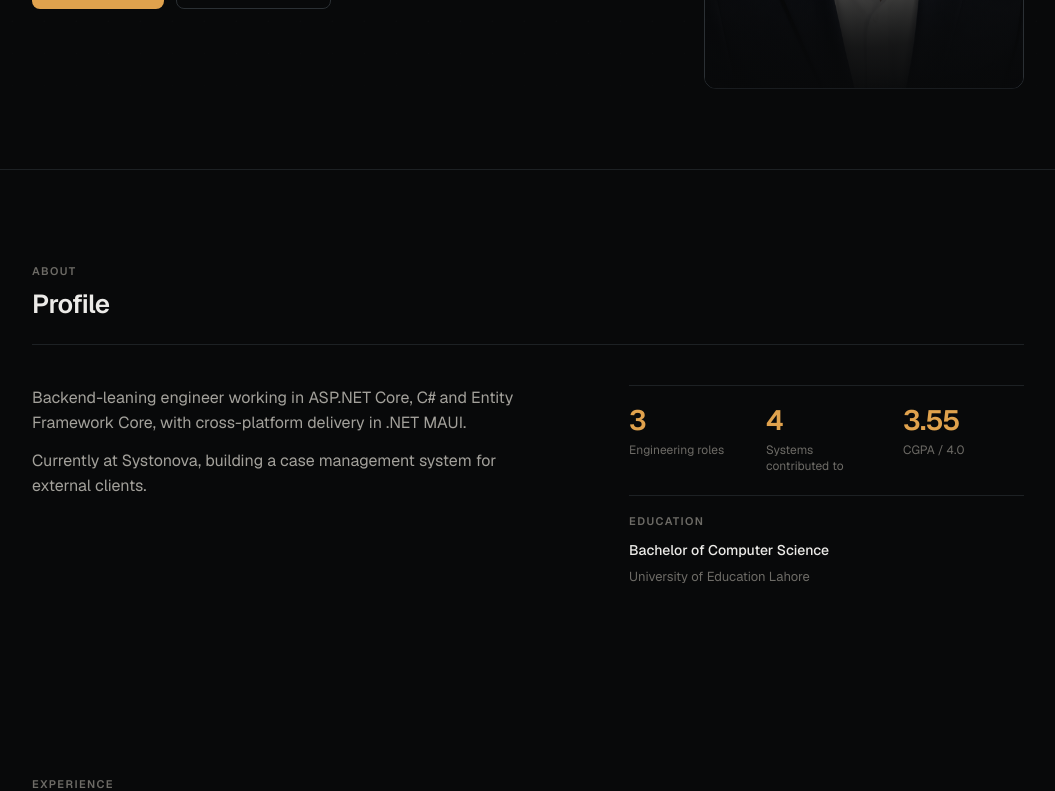
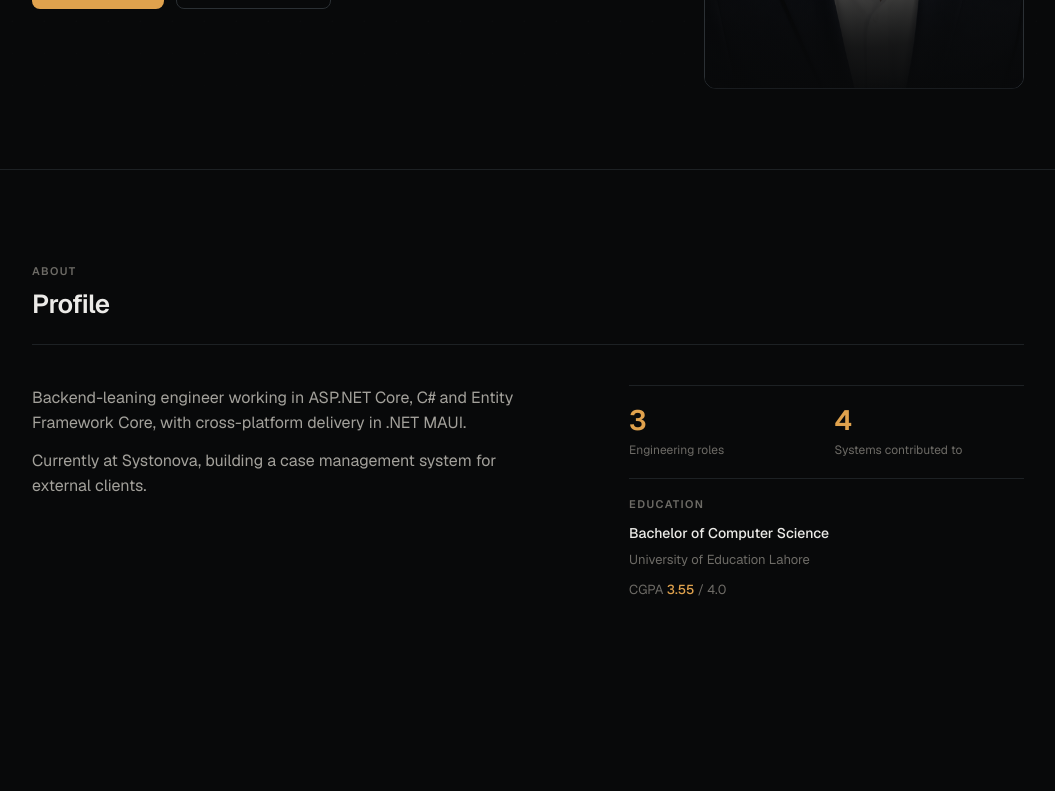
Before and after one commit to awaisahmad-git-hub/Portfolio, a Next.js app: page / in a window 1280 px wide. Shown: the part 455-1246 px from the top of the page, without its empty margins (112-1167 px from the left). Built offline with nearby package versions, Linux system fonts and the light colour scheme; no server answers.

Commit message:
Move CGPA to education block; update stats layout
CGPA was removed from the stats array and is now shown within the education section. The stats grid was updated from three to two columns to match the reduced number of stats. Added comments to clarify these changes.

```diff
--- a/src/data/site.ts
+++ b/src/data/site.ts
@@ -36,11 +36,13 @@ export const about = {
  * to" is deliberate: one of the four (the auction platform) was built end to
  * end, the other three were worked on alongside a team. The count stays at 4
  * so it does not simply mirror the role count.
+ *
+ * Two entries, laid out in two columns. The grade lives with the degree in the
+ * education block instead — it is a credential, not a measure of the work.
  */
 export const stats = [
   { value: "3", label: "Engineering roles" },
   { value: "4", label: "Systems contributed to" },
-  { value: "3.55", label: "CGPA / 4.0" },
 ] as const;
 
 export type Experience = {
--- a/src/sections/About.tsx
+++ b/src/sections/About.tsx
@@ -19,7 +19,7 @@ export function About() {
           <Reveal delay={0.08}>
             <Stagger
               as="dl"
-              className="grid grid-cols-3 gap-4 border-y border-line py-5"
+              className="grid grid-cols-2 gap-4 border-y border-line py-5"
               stagger={0.08}
               delay={0.1}
             >
@@ -28,8 +28,8 @@ export function About() {
                   <dt className="sr-only">{stat.label}</dt>
                   <dd>
                     <span className="t-figure block text-accent">{stat.value}</span>
-                    {/* Three narrow columns — balance the wrap so a two-word
-                        label does not leave a single orphan on line two. */}
+                    {/* Two columns give every label a single line at this size.
+                        `text-balance` is the safety net if one ever grows. */}
                     <span className="mt-2 block text-balance text-[0.75rem] leading-snug text-bone-faint">
                       {stat.label}
                     </span>
@@ -46,6 +46,13 @@ export function About() {
               <p className="mt-1 text-[0.8125rem] text-bone-faint">
                 {education.institution}
               </p>
+              {/* The page reads figures in accent — the grade keeps that rule
+                  now that it sits here rather than in the stat row above. */}
+              <p className="mt-2 text-[0.8125rem] text-bone-faint">
+                CGPA{" "}
+                <span className="font-medium text-accent">{education.grade}</span> /{" "}
+                {education.gradeMax}
+              </p>
             </div>
           </Reveal>
         </div>
```
